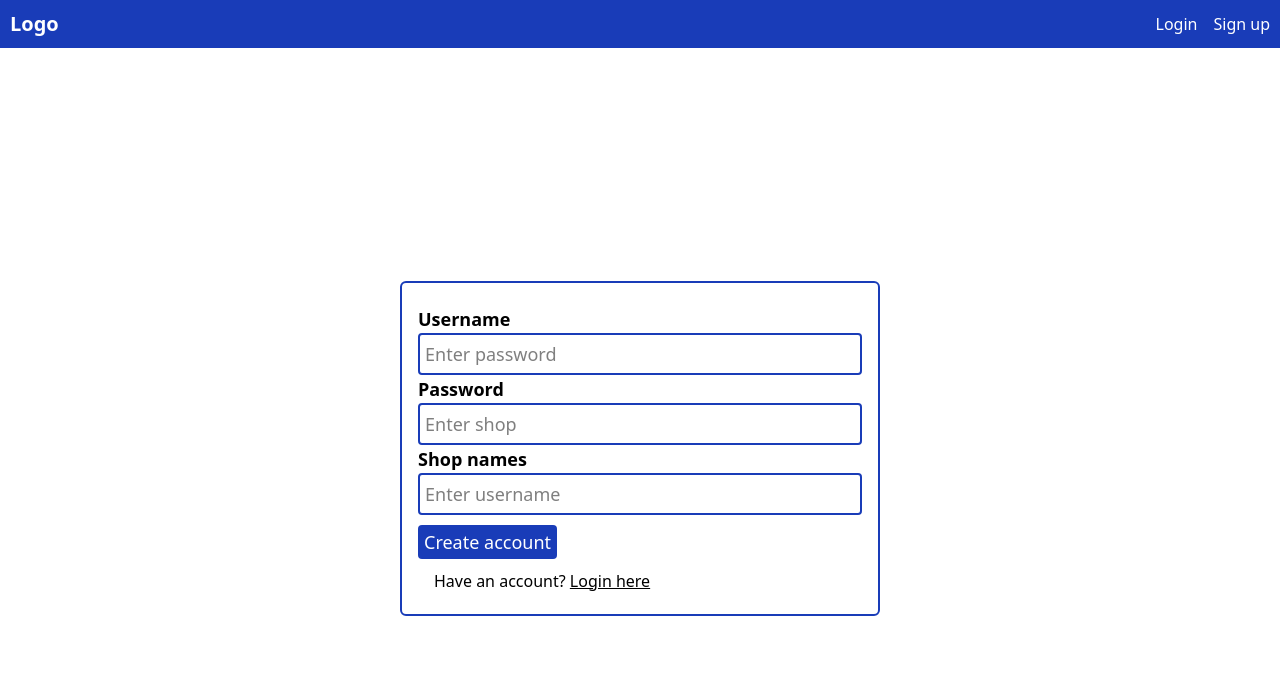
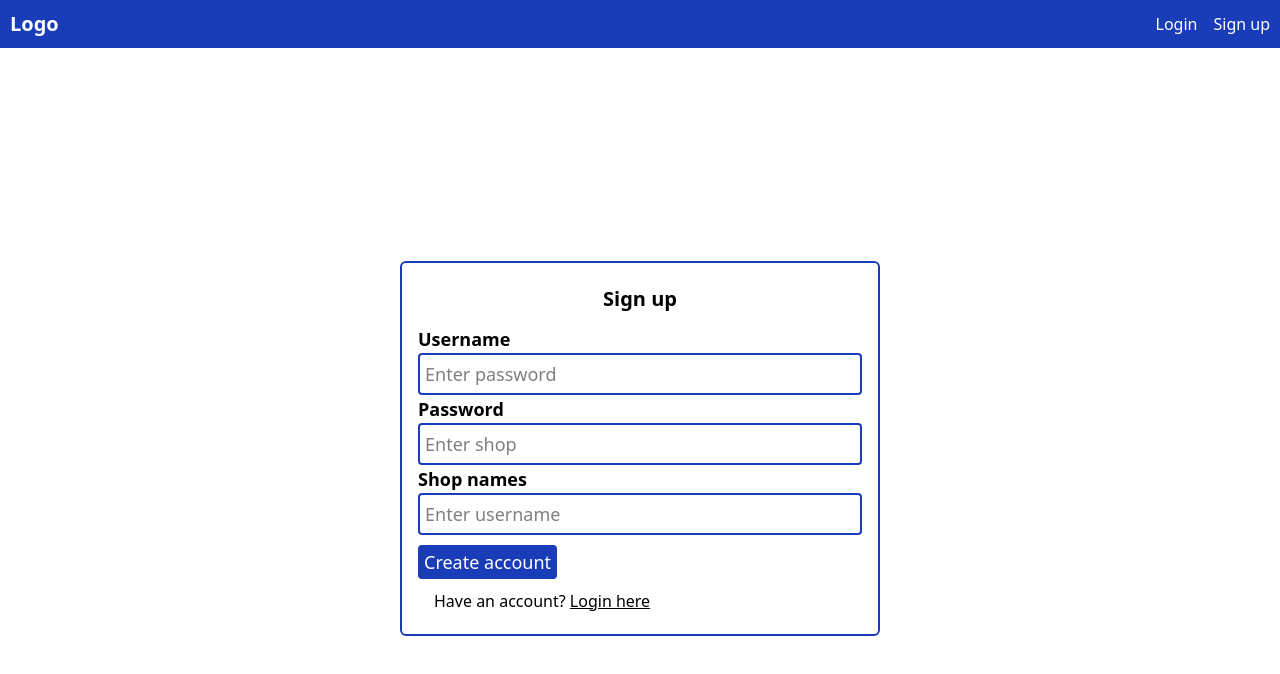
Before and after one commit to hrsohel/user-authentication-frontend, a React (Vite) app: page /signup in a window 1280 px wide. Shown: the top 674 px of the page. Built offline with nearby package versions, Linux system fonts and the light colour scheme.

Commit message:
some changes

```diff
--- a/src/components/Login.jsx
+++ b/src/components/Login.jsx
@@ -48,6 +48,8 @@ export default function Login() {
           style={{ padding: "16px" }}
           className="border-2 border-blue-800 rounded-md w-[30rem]"
         >
+
+          <h1 style={{padding: "6px"}} className="text-xl text-center font-semibold">Login</h1>
             <div style={{padding: "3px 5px"}}>
                 {state && !state?.success ? <>
                     <p className="bg-red-300 text-red-700 text-center rounded-sm">{state.message}</p>
--- a/src/components/SignUp.jsx
+++ b/src/components/SignUp.jsx
@@ -68,6 +68,7 @@ export default function Login() {
     <Navbar />
         <div className="h-screen flex items-center justify-center">
             <form action={formAction} style={{padding: "16px"}} className="border-2 border-blue-800 rounded-md w-[30rem]">
+                <h1 style={{padding: "6px"}} className="text-xl text-center font-semibold">Sign up</h1>
                 <div style={{padding: "3px 5px"}}>
                     {state?.success ? <>
                         <p className="bg-green-300 text-green-700 rounded-sm">{state.message}</p>
```
Also changed, not shown: 1 other file (tests, documents, lock files or other folders).
